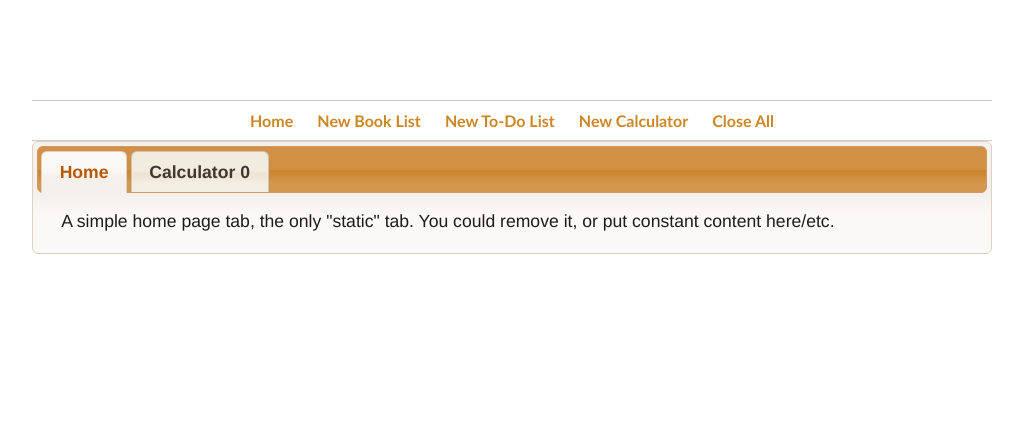
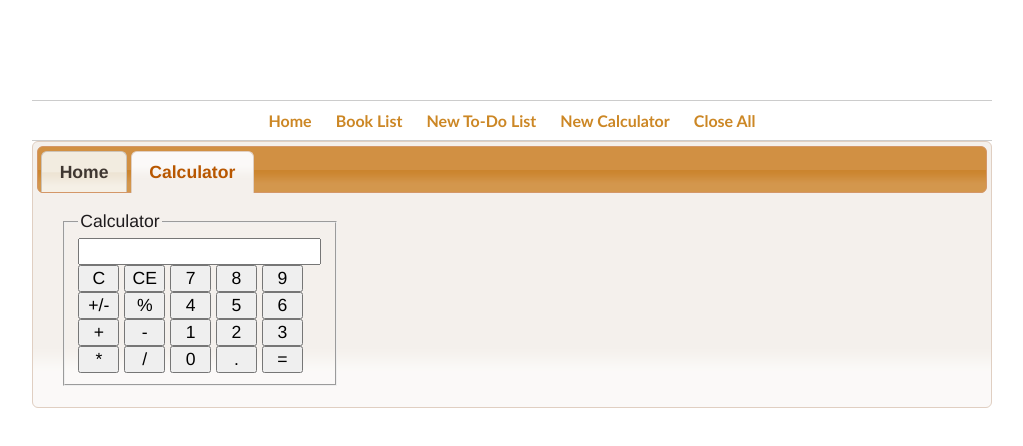
Before and after one commit to georgefrick/BackboneApplicationExample, a plain HTML site: page src/main/webapp/index.html in a window 1280 px wide. Both pictures are taken after a click on the link "New Calculator". Shown: the whole page, without its empty margins (128-1151 px from the left). Drawn offline with Linux system fonts and the light colour scheme.

Commit message:
add the calculator, close all tabs, and fix up other features. Still needs todo added.

```diff
--- a/src/main/webapp/index.html
+++ b/src/main/webapp/index.html
@@ -30,7 +30,7 @@
 
     <ul id="nav">
         <li><a href="#home">Home</a></li>
-        <li><a href="#newBookList">New Book List</a></li>
+        <li><a href="#newBookList">Book List</a></li>
         <li><a href="#newTodoList">New To-Do List</a></li>
         <li><a href="#newCalculator">New Calculator</a></li>
         <li><a href="#closeAll">Close All</a></li>
@@ -48,7 +48,7 @@
 </div>
 
 <script type="text/x-handlebars-template" id="tab-template">
-    <li><a href='#{{id}}'>{{label}}</a></li>
+    <li><a href='#{{id}}'>{{name}}</a></li>
 </script>
 
 <script type="text/x-handlebars-template" id="tabContent-template">
--- a/src/main/webapp/js/application.js
+++ b/src/main/webapp/js/application.js
@@ -15,11 +15,18 @@
         }
     }
 
-    // Add a loader to handlebars.
+    // Extend Handlebars to load [and cache] a template from within the DOM.
     if (Handlebars && !Handlebars.loadTemplate) {
-        Handlebars.loadTemplate = function (name) {
-            return Handlebars.compile($('#' + name + '-template').html());
+        var loadTemplate = function (name) {
+            if (this[name]) {
+                return this[name];
+            }
+            var temp = $("#" + name + "-template").html();
+            var compiled = Handlebars.compile(temp);
+            this[name] = compiled;
+            return compiled;
         };
+        Handlebars.loadTemplate = loadTemplate;
     }
 
     /* Everything into its own scope. */
@@ -35,7 +42,6 @@
             this.el = options.el;
             this.tabTemplate = Handlebars.loadTemplate("tab");
             this.tabContentTemplate = Handlebars.loadTemplate("tabContent");
-            this.calculatorIndex = 0;
         },
         routes:{
             "":"showHome",
@@ -52,33 +58,87 @@
         },
         newCalculator:function () {
             // For the calculator, we allow multiple tabs...
-            var index = "calculator" + this.calculatorIndex;
-            var calc = new Calculator.CalculatorView();
-            this.addTab("Calculator " + this.calculatorIndex, calc.render().el, index );
-            this.calculatorIndex++;
+        	 var tabId = "calculator-" + Math.guid();
+             var tabName = "Calculator";
+             var calc = new Calculator.CalculatorView();
+             var uniqueId = this.addTab({
+                 'id' : tabId,
+                 'name' : tabName
+             });
+             var tabContent = $("#" + uniqueId);
+             tabContent.empty();
+             tabContent.append(calc.render().el);
             Backbone.history.navigate("#");
         },
         newBookList:function () {
-            var shelf = new BookDatabase.Shelf();
-            this.addTab("Bookshelf", shelf.render().el );
-            Backbone.history.navigate("#");
+            if (!this.openBookShelf
+                || ($("#" + this.openBookShelf).length == 0)) {
+                var tabId = "book-shelf" + Math.guid();
+                var tabName = "Book Shelf";
+                var shelf = new BookDatabase.Shelf();
+                this.openBookShelf = this.addTab({
+                    'id' : tabId,
+                    'name' : tabName
+                });
+                var tabContent = $("#" + this.openBookShelf);
+                tabContent.empty();
+                tabContent.append(shelf.render().el);
+            } else if (this.openBookShelf) {
+                this.selectTabById(this.openBookShelf);
+            }
+            Backbone.history.navigate(""); // for now.
         },
-        addTab:function (name, content, idIn) {
-            var id = Math.guid();
-            if( idIn ) {
-                id = idIn;
+        addTab : function(tabInfo) {
+            var current = {
+                // Defaults
+                'name' : "New Tab",
+                'content' : "",
+                'show' : true,
+                'id' : Math.guid()
+            };
+            var attr, val;
+            var attrs = {};
+
+            // Check if just the name was passed in, or an object full of properties.
+            if (typeof tabInfo === 'object') {
+                attrs = tabInfo;
+            } else {
+                attrs.name = tabInfo;
             }
-            var newTab = {
-                id:id,
-                label: name
-            };
-            var li = this.tabTemplate(newTab);
-            var fullContent = this.tabContentTemplate(newTab);
-            fullContent = $(fullContent).append(content);
 
-            this.el.find(".ui-tabs-nav").append(li);
-            this.el.append(fullContent);
+            // Look for passed in options that override defaults and set them.
+            for (attr in attrs) {
+                val = attrs[attr];
+                if (current[attr] !== undefined && !_.isEqual(current[attr], val)) {
+                    current[attr] = val;
+                }
+            }
+
+            // Construct the new tab, consisting of the tab and the tab content.
+            this.el.find(".ui-tabs-nav:first").append(this.tabTemplate(current));
+            this.el.append(this.tabContentTemplate(current));
             this.el.tabs("refresh");
+
+            // If the user opted not to show the tab, it is opened in the background.
+            if (current.show) {
+                this.selectTabById(current.id);
+            }
+            return current.id;
+        },
+        selectTabById : function(tabId) {
+            var index = $('#tabs a[href="' + tabId + '"]').parent().index();
+            return $("#" + tabId).length && $("#tabs").tabs( "option", "active",index);
+        },
+        closeAllTabs:function () {
+            var tabCount = $('#tabs >ul >li').size();
+            while (tabCount > 1) {
+                var tab = $( "#tabs" ).find( ".ui-tabs-nav li:eq(1)" ).remove();
+                var panelId = tab.attr( "aria-controls" );
+                $( "#" + panelId ).remove();
+                $( "tabs" ).tabs( "refresh" );
+                tabCount--;
+            }
+            Backbone.history.navigate(""); // for now.
         }
     });
 
@@ -86,6 +146,7 @@
         container = $(container);
         var router = new Application.Router({el:container});
         Backbone.history.start();
+        return router;
     };
 
 })
```
